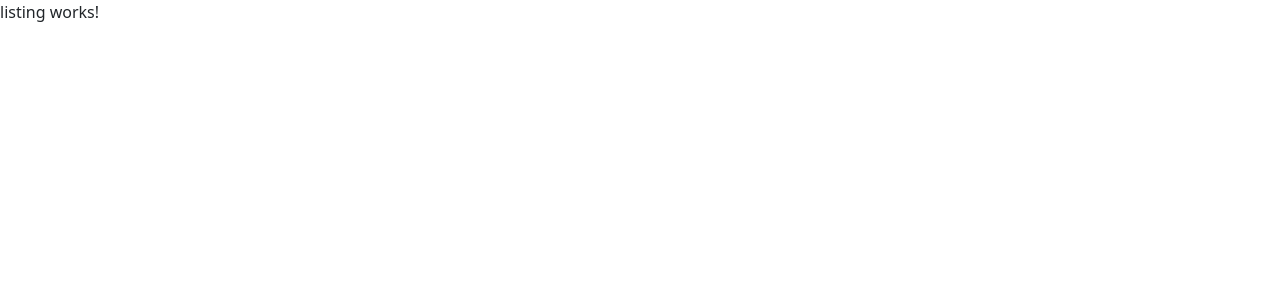
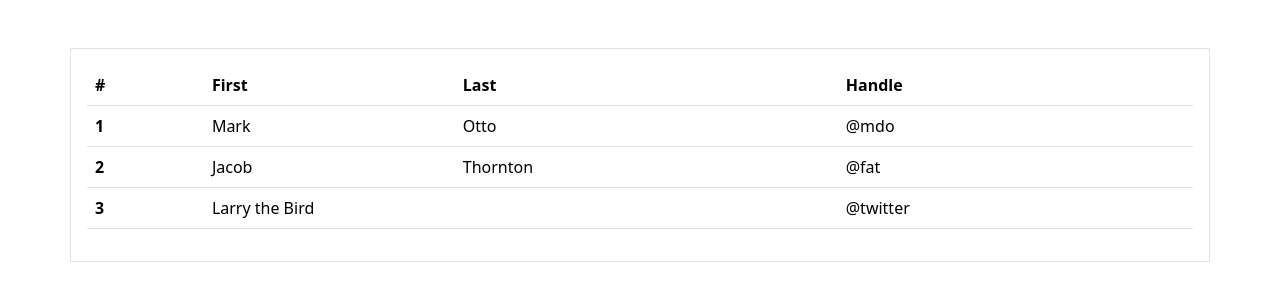
Before and after one commit to harsh3608/angi-node-two, an Angular app: page / in a window 1280 px wide. Shown: the top 300 px of the page. Built offline with nearby package versions, Linux system fonts and the light colour scheme.

Commit message:
added menu bar component

```diff
--- a/src/app/students/listing/listing.component.html
+++ b/src/app/students/listing/listing.component.html
@@ -1 +1,32 @@
-<p>listing works!</p>
+
+<div class="container border mt-5 p-3">
+<table class="table">
+    <thead>
+      <tr>
+        <th scope="col">#</th>
+        <th scope="col">First</th>
+        <th scope="col">Last</th>
+        <th scope="col">Handle</th>
+      </tr>
+    </thead>
+    <tbody>
+      <tr>
+        <th scope="row">1</th>
+        <td>Mark</td>
+        <td>Otto</td>
+        <td>@mdo</td>
+      </tr>
+      <tr>
+        <th scope="row">2</th>
+        <td>Jacob</td>
+        <td>Thornton</td>
+        <td>@fat</td>
+      </tr>
+      <tr>
+        <th scope="row">3</th>
+        <td colspan="2">Larry the Bird</td>
+        <td>@twitter</td>
+      </tr>
+    </tbody>
+  </table>
+</div>
--- /dev/null
+++ b/src/app/students/menu-bar/menu-bar.component.html
@@ -0,0 +1 @@
+<p>menu-bar works!</p>
--- a/src/app/students/students.module.ts
+++ b/src/app/students/students.module.ts
@@ -6,6 +6,7 @@
 import { AddComponent } from './add/add.component';
 import { UpdateComponent } from './update/update.component';
 import { ViewComponent } from './view/view.component';
+import { MenuBarComponent } from './menu-bar/menu-bar.component';
 
 
 @NgModule({
@@ -13,7 +14,8 @@
     ListingComponent,
     AddComponent,
     UpdateComponent,
-    ViewComponent
+    ViewComponent,
+    MenuBarComponent
   ],
   imports: [
     CommonModule,
```
Also changed, not shown: src/app/students/menu-bar/menu-bar.component.ts (added, +10 -0 lines), src/app/students/menu-bar/menu-bar.component.css (added), 1 other file (tests, documents, lock files or other folders).
